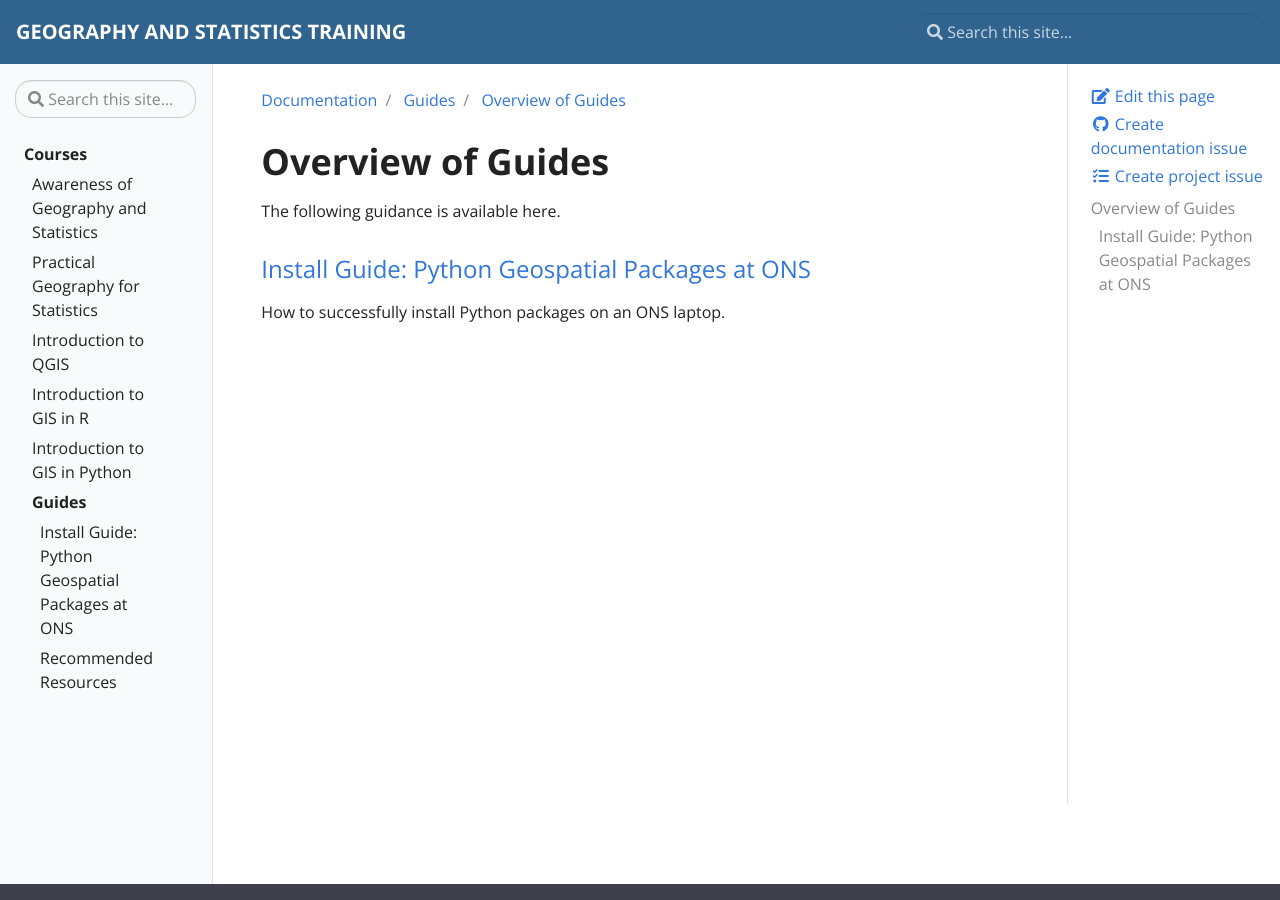
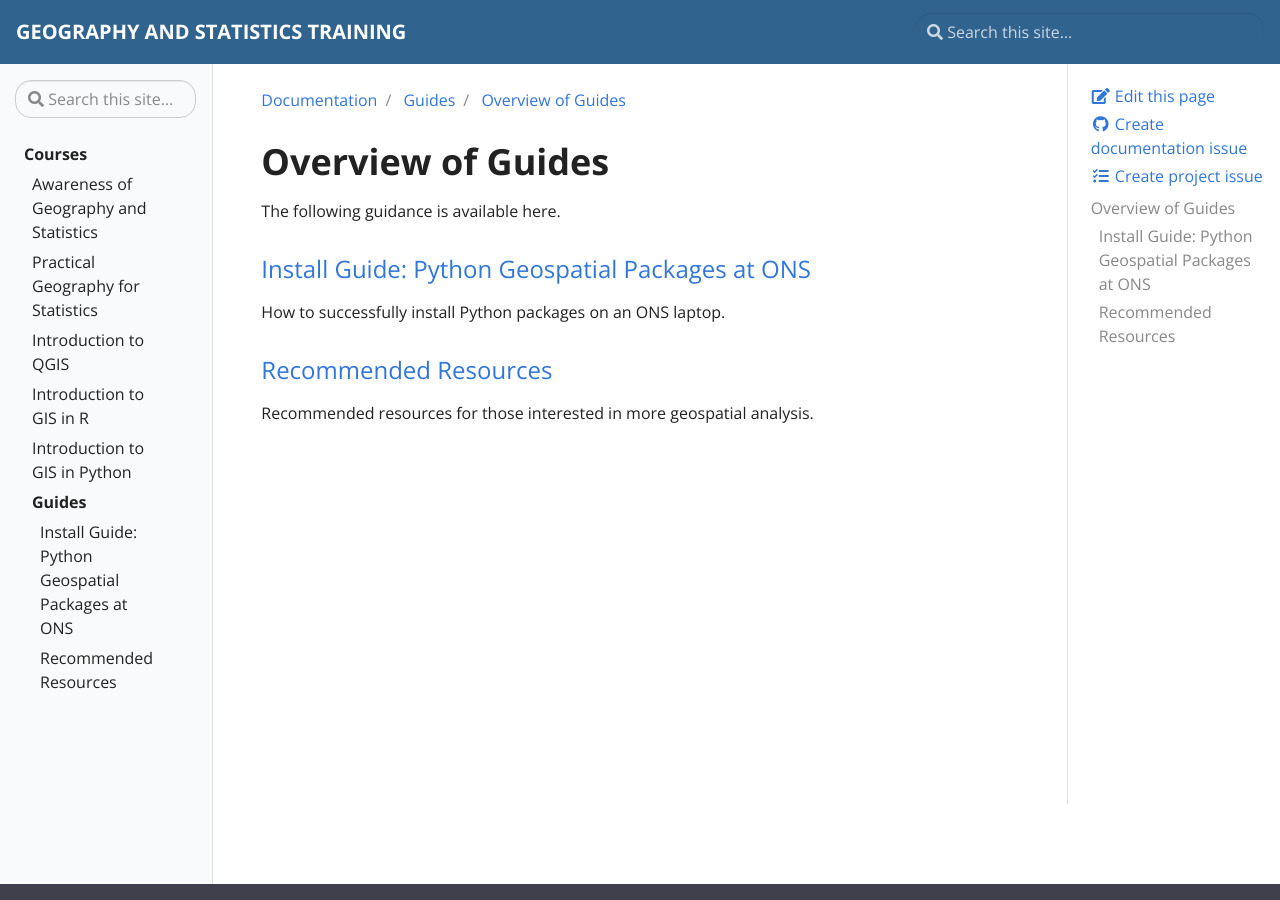
Before and after one commit to ONSgeo/geospatial-training, a Jekyll site: the page built from _docs/guides/guides_overview.md, in a window 1280 px wide and 900 px high. Built offline with Jekyll 4.4.1, drawn with Linux system fonts in a browser that asks for light colours.

Commit message:
added recommended resources page

```diff
--- a/_docs/guides/guides_overview.md
+++ b/_docs/guides/guides_overview.md
@@ -8,3 +8,6 @@ The following guidance is available here.
 
 ### [Install Guide: Python Geospatial Packages at ONS](https://onsgeo.github.io/geospatial-training/docs/guides/python_install)
 How to successfully install Python packages on an ONS laptop.
+
+### [Recommended Resources](https://onsgeo.github.io/geospatial-training/docs/guides/resources)
+Recommended resources for those interested in more geospatial analysis.
```
